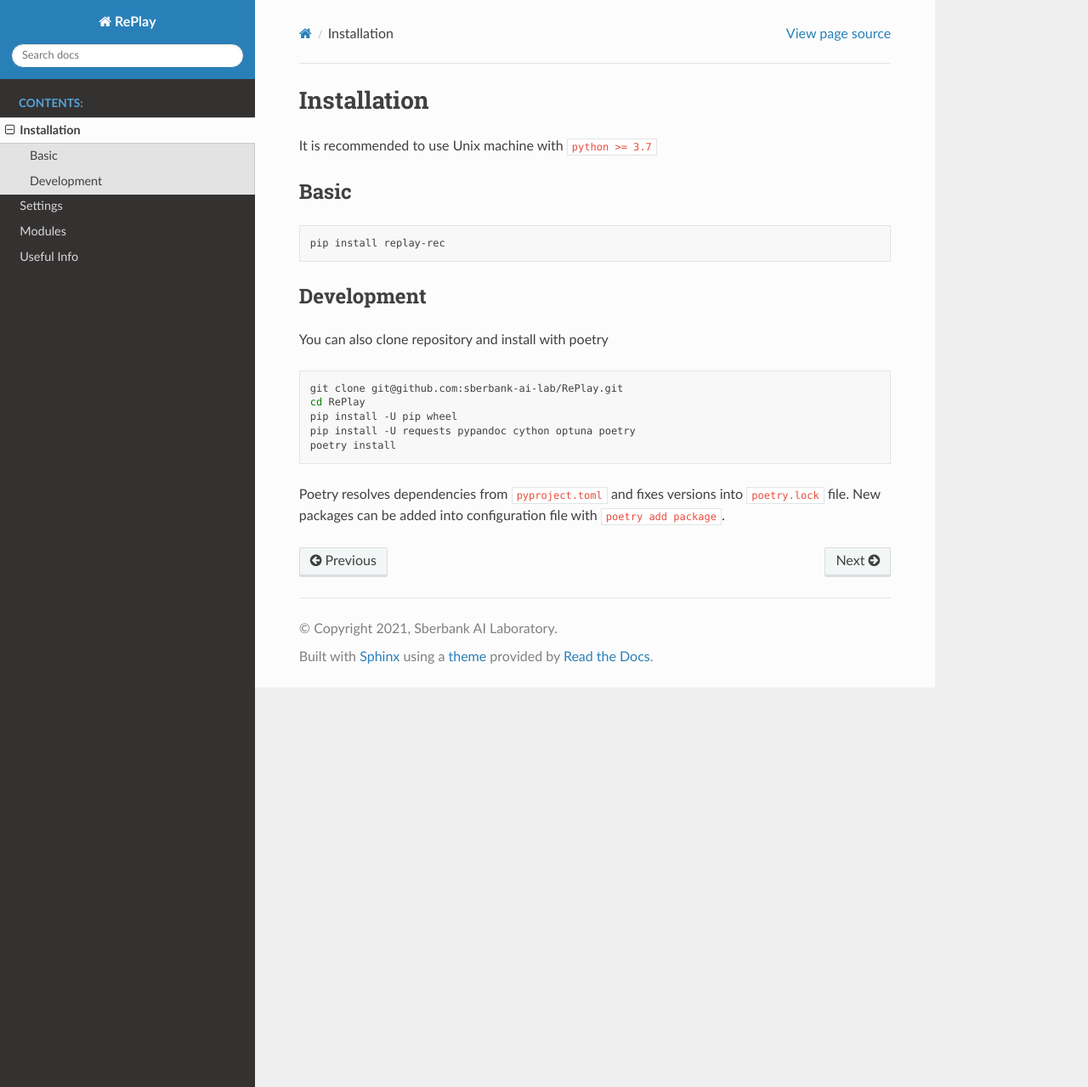
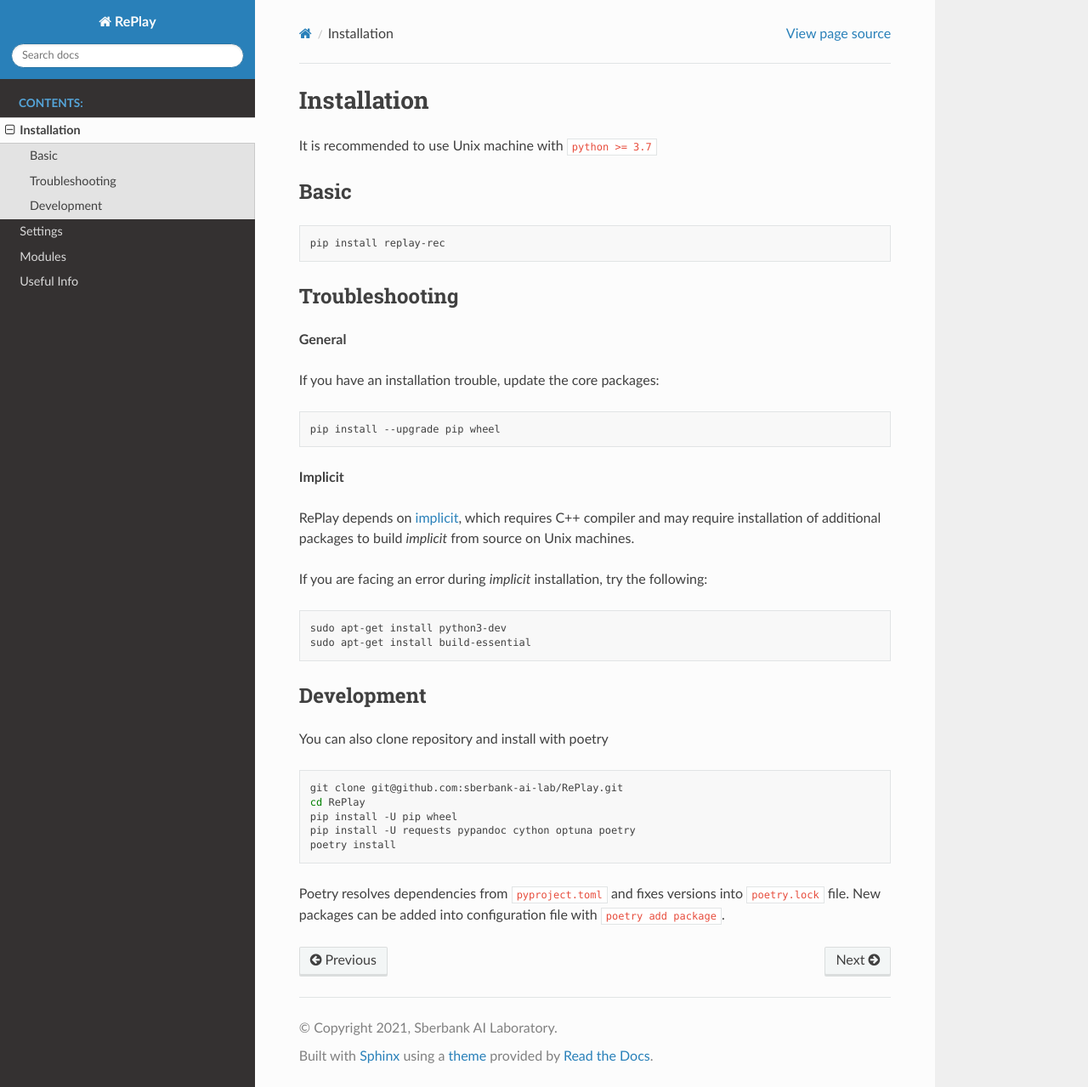
Before and after one commit to sb-ai-lab/RePlay, a Sphinx documentation site: the page built from docs/pages/installation.rst, in a window 1280 px wide and 1279 px high. Shown: the whole window at 85% size. Built offline with Sphinx 7.4.7 and the Read the Docs theme 2.0.0, drawn with Linux system fonts in a browser that asks for light colours.

Commit message:
cpp compiler added to installation guide (#83)
* cpp compiler added to installation guide
* troubleshooting section

Co-authored-by: monkey0head <aavolodkevich@sberbank.ru>

```diff
--- a/docs/pages/installation.rst
+++ b/docs/pages/installation.rst
@@ -9,6 +9,31 @@
 .. code-block:: bash
 
     pip install replay-rec
+
+
+Troubleshooting
+------------------
+
+**General**
+
+If you have an installation trouble, update the core packages:
+
+.. code-block:: bash
+
+    pip install --upgrade pip wheel
+
+
+**Implicit**
+
+RePlay depends on `implicit <https://github.com/benfred/implicit>`_, which requires C++ compiler
+and may require installation of additional packages to build *implicit* from source on Unix machines.
+
+If you are facing an error during *implicit* installation, try the following:
+
+.. code-block:: bash
+
+    sudo apt-get install python3-dev
+    sudo apt-get install build-essential
 
 
 Development
```
Also changed, not shown: README.md (+3 -1 lines).
